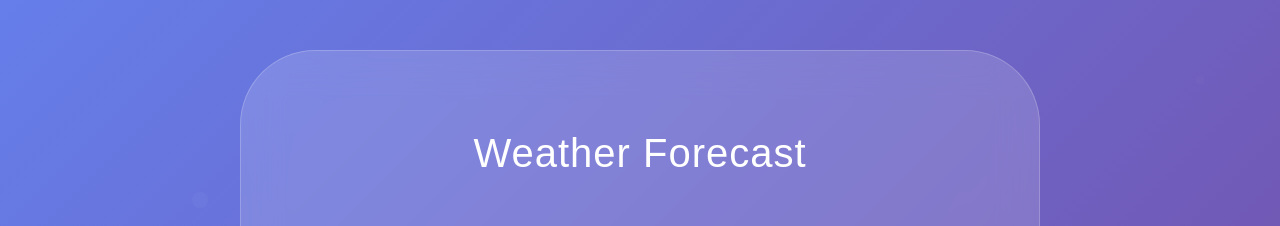
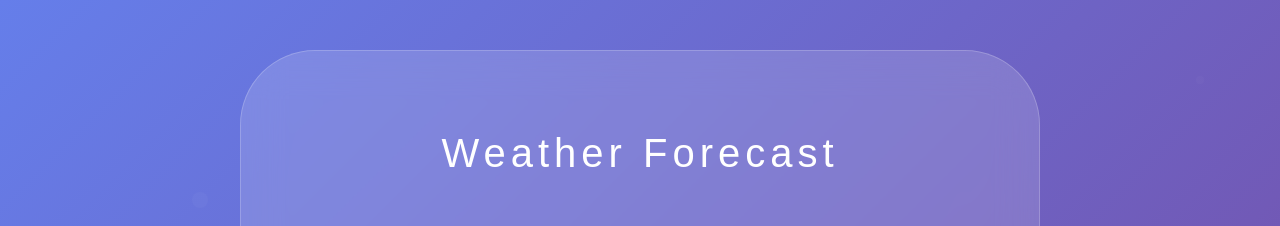
Before and after one commit to phat3119160016/weather-app, a plain HTML site: page index.html in a window 1280 px wide. Shown: the top 226 px of the page. Drawn offline with Linux system fonts and the light colour scheme.

Commit message:
Update style.css

```diff
--- a/style.css
+++ b/style.css
@@ -61,7 +61,7 @@ body::before {
   font-size: 2.5rem;
   font-weight: 310;
   margin-bottom: 330px;
-  letter-spacing: 1px;
+  letter-spacing: 5px;
 }
 
 .search-container {
```
